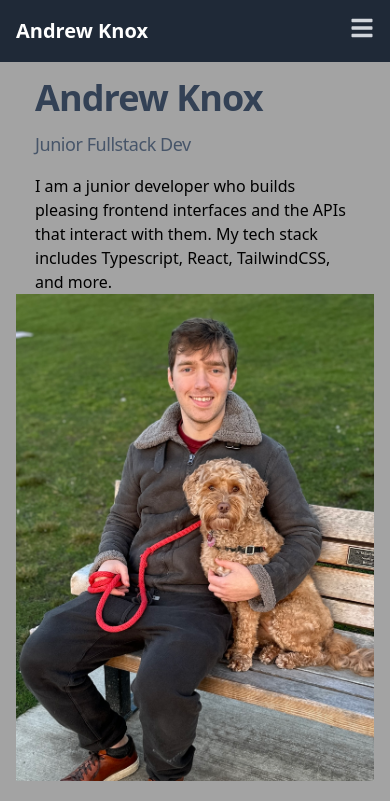
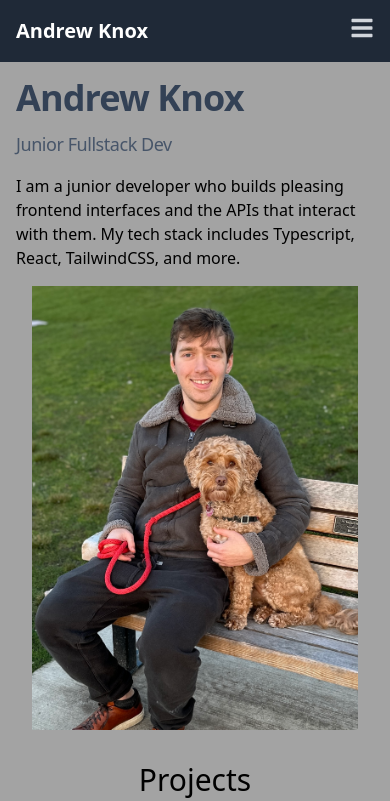
Before and after one commit to knox-dude/knox-dude.github.io, a React (Vite) app in the folder my-app/: page /about in a window 390 px wide. Shown: the top 801 px of the page. Built offline with nearby package versions, Linux system fonts and the light colour scheme.

Commit message:
added media queries hallelujah

```diff
--- a/my-app/src/Components/About/About.tsx
+++ b/my-app/src/Components/About/About.tsx
@@ -3,11 +3,11 @@
     <div className=" items-center justify-between flex sm:flex-row flex-col m-2 p-2">
       <div className=" min-w-0"></div>
       <div>
-        <h1 className=" text-4xl font-bold tracking-tight text-slate-700 sm:text-5xl">Andrew Knox</h1>
-        <h2 className="mt-3 text-lg font-medium tracking-tight text-slate-600 sm:text-xl">Junior Fullstack Dev</h2>
-        <p className="mt-4 max-w-xs leading-normal">I am a junior developer who builds pleasing frontend interfaces and the APIs that interact with them. My tech stack includes Typescript, React, TailwindCSS, and more.</p>
+        <h1 className=" text-4xl lg:text-6xl xl:text-9xl font-bold tracking-tight text-slate-700 ">Andrew Knox</h1>
+        <h2 className="mt-3 text-lg lg:text-2xl xl:text-7xl font-medium tracking-tight text-slate-600">Junior Fullstack Dev</h2>
+        <p className="mt-4 max-w-sm l:max-w-md xl:text-2xl leading-normal">I am a junior developer who builds pleasing frontend interfaces and the APIs that interact with them. My tech stack includes Typescript, React, TailwindCSS, and more.</p>
       </div>
-      <div className=" max-w-76 lg:max-w-96 h-auto">
+      <div className=" max-w-lg h-auto p-2 m-2">
         <img src="photos/andrew-photo.jpeg" alt="" />
       </div>
 
```
